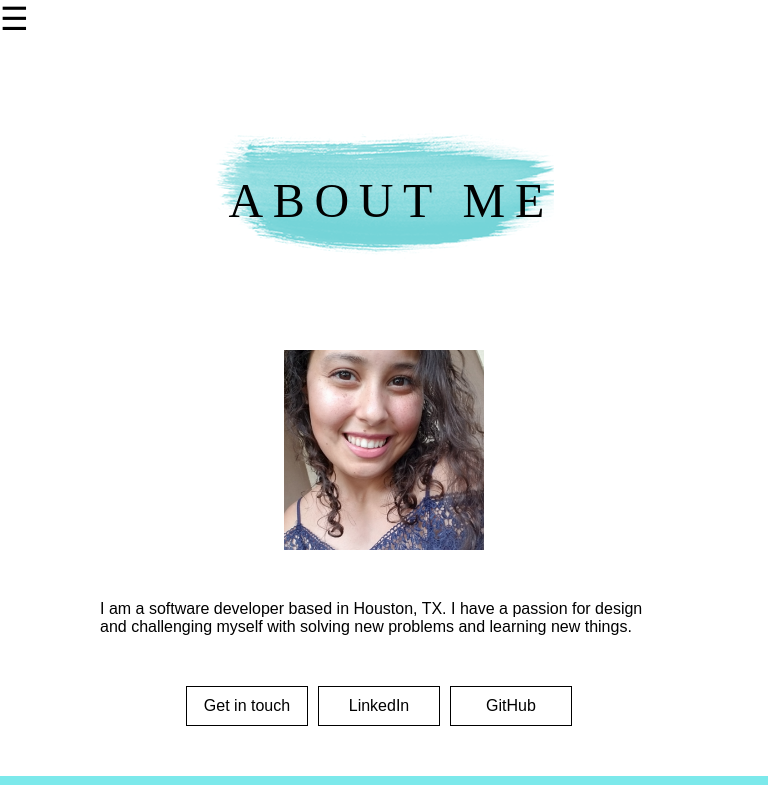
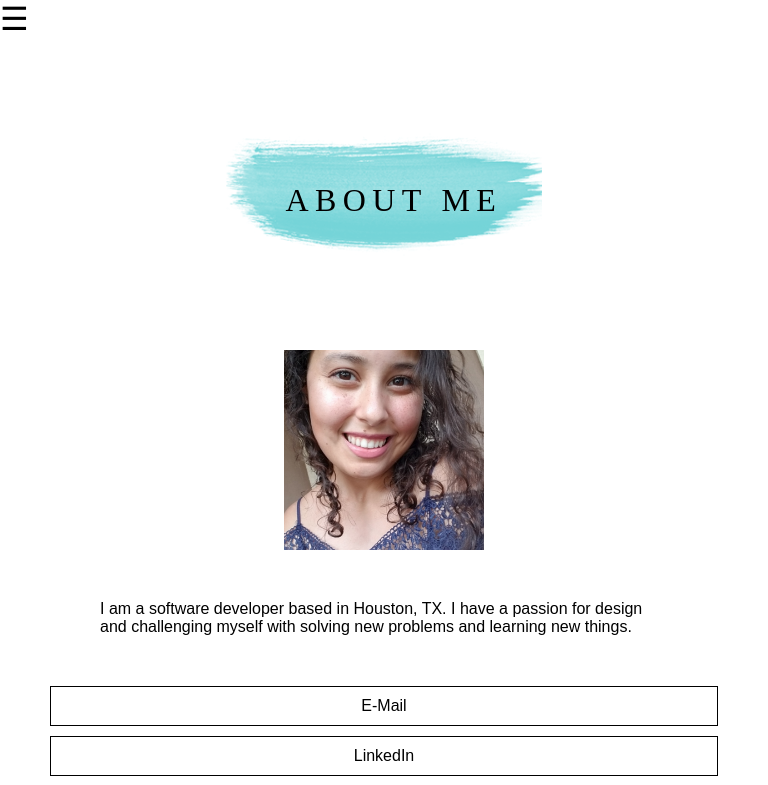
Before and after one commit to elizabethsv/portfolio, a React (Create React App) app: page /about in a window 768 px wide. Shown: the top 785 px of the page. Built offline with nearby package versions, Linux system fonts and the light colour scheme.

Commit message:
fixed ui bugs in mobile

```diff
--- a/src/App.css
+++ b/src/App.css
@@ -3,6 +3,9 @@ body{
   /* background: url('./images/background2.jpg');
   background-position: center top;
   background-size:cover; */
+}
+p{
+  margin:20px;
 }
 .header{
   background: url('./watercolour.jpg');
@@ -160,7 +163,7 @@ a{
   background-image: url('./images/brushstroke2.jpg');
   background-size:80%;
   background-repeat: no-repeat;
-  background-position:bottom;
+  background-position:center;
 
 
 
@@ -350,12 +353,14 @@ iframe{
 
 #contact-div{
   display:flex;
+  justify-content: center;
+  width:100%;
 }
 #email, #social{
   border: 1px solid;
   padding:10px;
   cursor:pointer;
-  width:100px;
+  /* width:100px; */
   margin-right:10px;
   text-align: center;
 }
@@ -375,13 +380,23 @@ iframe{
 
 }
 
-@media (min-width: 768px) and (max-width: 1024px) {
+@media (min-width: 768px) and (max-width: 1200px) {
 
    .project-details-container{
-    background-position:top;
-    background-size:130%;
+    background-position:bottom;
+    background-size:140%;
 
   }
+
+
+}
+@media (min-width: 1200px) and (max-width: 1750px) {
+
+  .project-details-container{
+   background-position:bottom;
+   background-size:90%;
+
+ }
 
 
 }
@@ -391,6 +406,12 @@ iframe{
   .project-details-container{
     background: none;
   }
+#title{
+  padding:0;
+  background-size: 120%;
+  padding: 0 40px 0 50px;
+  font-size:2em;
+}
  iframe{
   background-image: url('./images/brushstroke2.jpg');
   background-size:100%;
@@ -410,5 +431,20 @@ iframe{
   height:50px;
 }
 
+#contact-div{
+  flex-direction:column;
 
 }
+
+#email, #social{
+  margin-bottom:10px;
+  margin-right:0;
+}
+
+.project-title{
+  padding-top:40%;
+  font-size: 2em;
+}
+
+
+}
--- a/src/components/About.js
+++ b/src/components/About.js
@@ -21,7 +21,7 @@ const About = () =>{
                    myself with solving new problems and learning new things.
                </p>
                <div id="contact-div">
-                <div id="email"><a href = "mailto: vasquezelizabeth03@gmail.com">Get in touch</a></div>
+                <div id="email"><a href = "mailto: vasquezelizabeth03@gmail.com">E-Mail</a></div>
                 <div id="social"><a href="https://www.linkedin.com/in/elizabethsvasquez/">LinkedIn</a></div>
                 <div id="social"><a href="https://github.com/elizabethsv">GitHub</a></div>
                </div>
```
